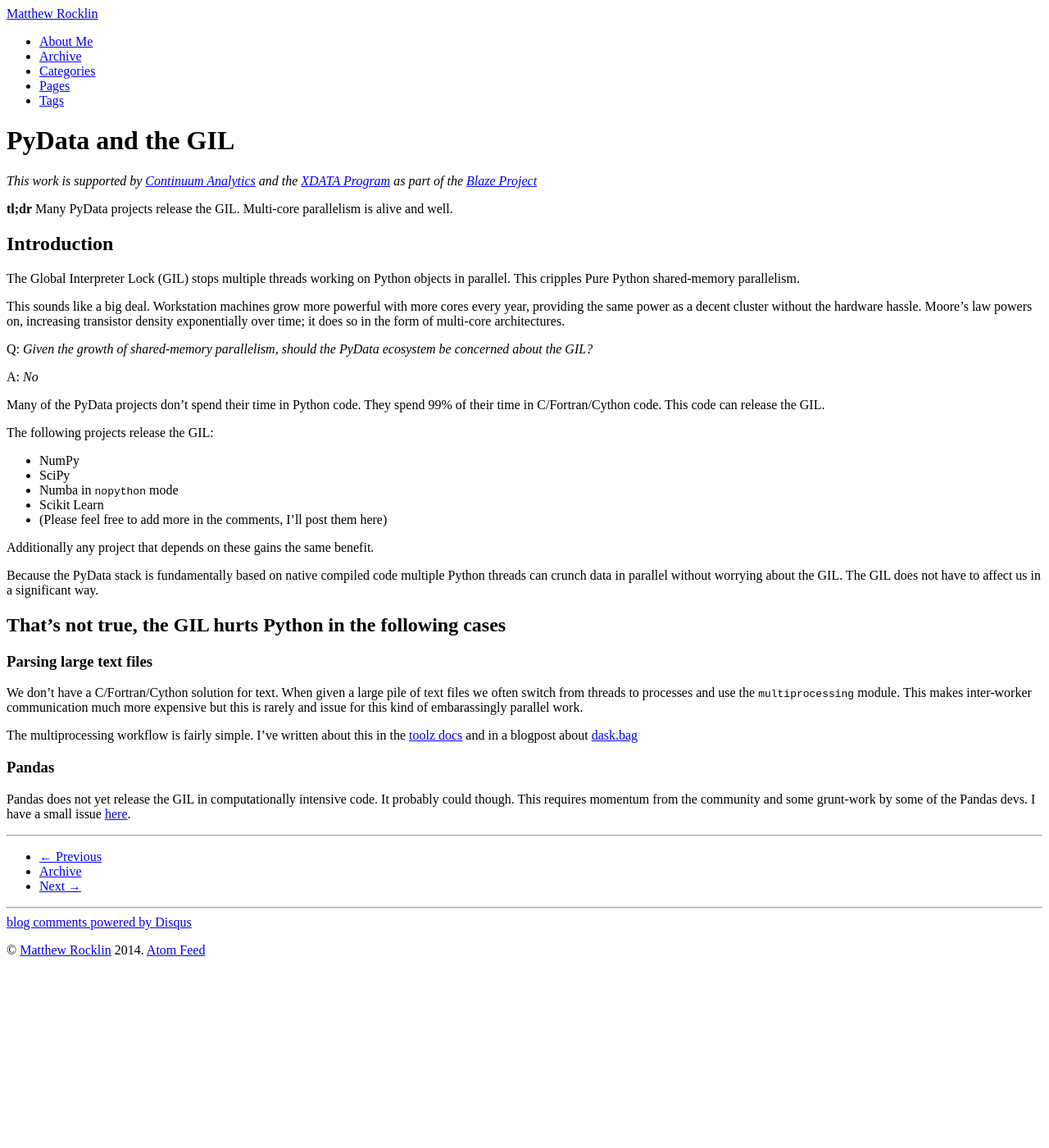
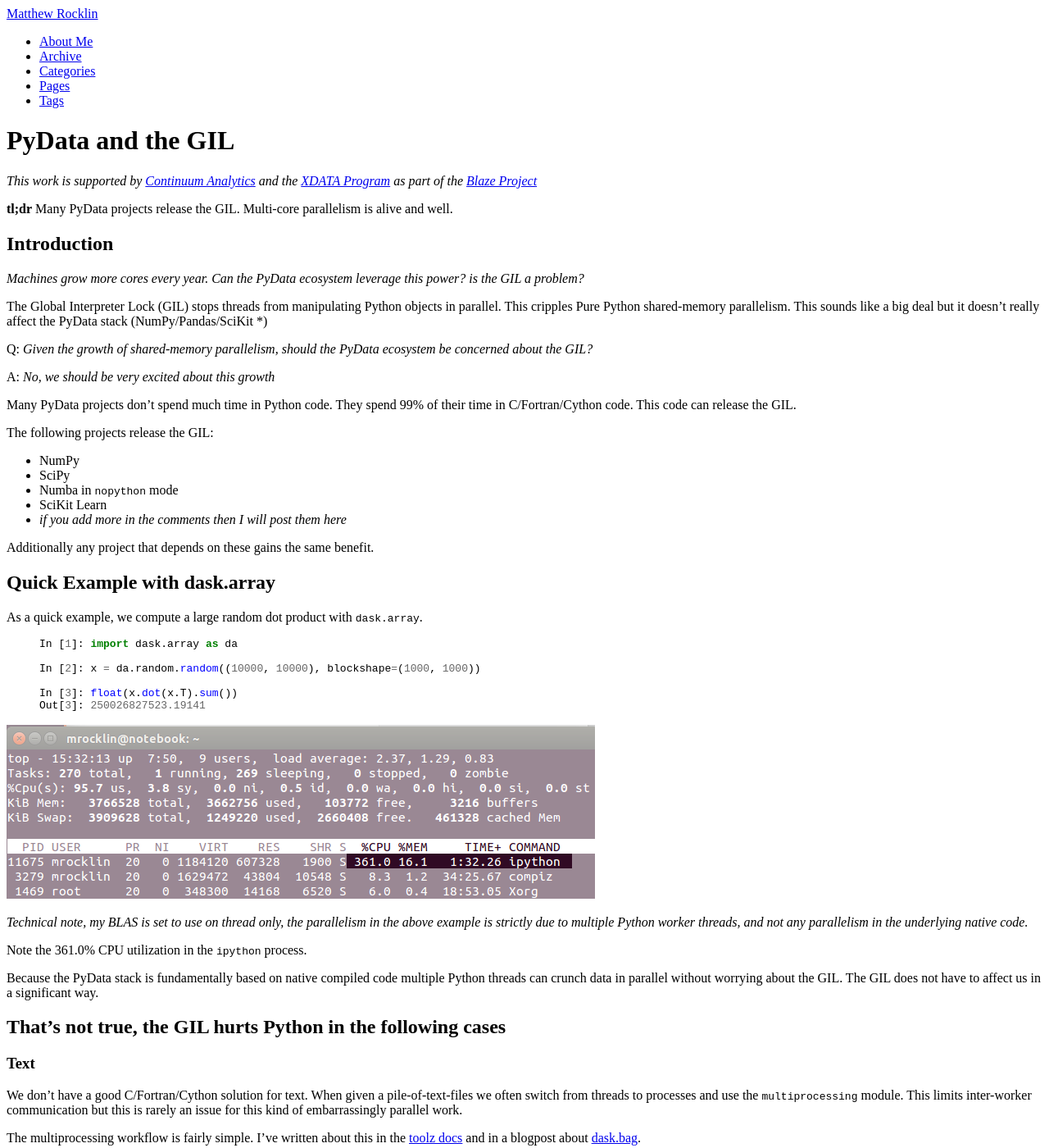
Before and after one commit to besyskymnbk/blog, a Jekyll site: the page built from _posts/work/2015-03-10-PyData-GIL.md, in a window 1280 px wide and 1400 px high. Shown: the whole window at 82% size. Built offline with Jekyll 4.4.1, drawn with Linux system fonts in a browser that asks for light colours; comment, search, counter and statistics services are not loaded; some of the changed text lies outside the part shown.

Commit message:
update gil post

```diff
--- a/_posts/work/2015-03-10-PyData-GIL.md
+++ b/_posts/work/2015-03-10-PyData-GIL.md
@@ -17,21 +17,20 @@ alive and well.
 Introduction
 ------------
 
-The Global Interpreter Lock (GIL) stops multiple threads working on Python
-objects in parallel.  This cripples Pure Python shared-memory parallelism.
+*Machines grow more cores every year. Can the PyData ecosystem leverage this
+power? is the GIL a problem?*
 
-This sounds like a big deal.  Workstation machines grow more
-powerful with more cores every year, providing the same power as a decent
-cluster without the hardware hassle.  Moore's law powers on, increasing
-transistor density exponentially over time; it does so in the form of
-multi-core architectures.
+The Global Interpreter Lock (GIL) stops threads from manipulating
+Python objects in parallel.  This cripples Pure Python shared-memory
+parallelism.  This sounds like a big deal but it doesn't really affect the
+PyData stack (NumPy/Pandas/SciKit *)
 
 Q: *Given the growth of shared-memory parallelism, should the PyData ecosystem
     be concerned about the GIL?*
 
-A: *No*
+A: *No, we should be very excited about this growth*
 
-Many of the PyData projects don't spend their time in Python code.  They spend
+Many PyData projects don't spend much time in Python code.  They spend
 99% of their time in C/Fortran/Cython code.  This code can release the GIL.
 
 The following projects release the GIL:
@@ -39,11 +38,34 @@ The following projects release the GIL:
 *  NumPy
 *  SciPy
 *  Numba in `nopython` mode
-*  Scikit Learn
-*  (Please feel free to add more in the comments, I'll post them here)
+*  SciKit Learn
+*  *if you add more in the comments then I will post them here*
 
 Additionally any project that depends on these gains the same benefit.
 
+
+Quick Example with dask.array
+-----------------------------
+
+As a quick example, we compute a large random dot product with `dask.array`.
+
+{% highlight Python %}
+In [1]: import dask.array as da
+
+In [2]: x = da.random.random((10000, 10000), blockshape=(1000, 1000))
+
+In [3]: float(x.dot(x.T).sum())
+Out[3]: 250026827523.19141
+{% endhighlight %}
+
+<img src="{{ BASE_PATH }}/images/350percent-cpu-usage-alpha.png"
+     alt="Full resource utilization with Python">
+
+*Technical note, my BLAS is set to use on thread only, the parallelism in the
+above example is strictly due to multiple Python worker threads, and not any
+parallelism in the underlying native code.*
+
+Note the 361.0% CPU utilization in the `ipython` process.
 
 Because the PyData stack is fundamentally based on native compiled code
 multiple Python threads can crunch data in parallel without worrying about the
@@ -53,18 +75,17 @@ GIL.  The GIL does not have to affect us in a significant way.
 That's not true, the GIL hurts Python in the following cases
 ------------------------------------------------------------
 
-### Parsing large text files
+### Text
 
-We don't have a C/Fortran/Cython solution for text. When given a large pile of
-text files we often switch from threads to processes and use the
-`multiprocessing` module.  This makes inter-worker communication much more
-expensive but this is rarely and issue for this kind of embarassingly parallel
-work.
+We don't have a good C/Fortran/Cython solution for text. When given a
+pile-of-text-files we often switch from threads to processes and use the
+`multiprocessing` module.  This limits inter-worker communication but this is
+rarely an issue for this kind of embarrassingly parallel work.
 
 The multiprocessing workflow is fairly simple.  I've written about this in the
 [toolz docs](http://toolz.readthedocs.org/en/latest/parallelism.html) and in a
 blogpost about
-[dask.bag](http://matthewrocklin.com/blog/work/2015/02/17/Towards-OOC-Bag/)
+[dask.bag](http://matthewrocklin.com/blog/work/2015/02/17/Towards-OOC-Bag/).
 
 ### Pandas
 
@@ -72,3 +93,11 @@ Pandas does not yet release the GIL in computationally intensive code.
 It probably could though.  This requires momentum from the community and some
 grunt-work by some of the Pandas devs.  I have a small issue
 [here](https://github.com/pydata/pandas/issues/8882).
+
+
+PyData <3 Shared Memory Parallelism
+-----------------------------------
+
+If you're looking for more speed in compute-bound applications then consider
+threading or heavy workstation machines.  I personally find this approach to be
+more convenient than spinning up a cluster.
```
Also changed, not shown: images/350percent-cpu-usage-alpha.png (added).
